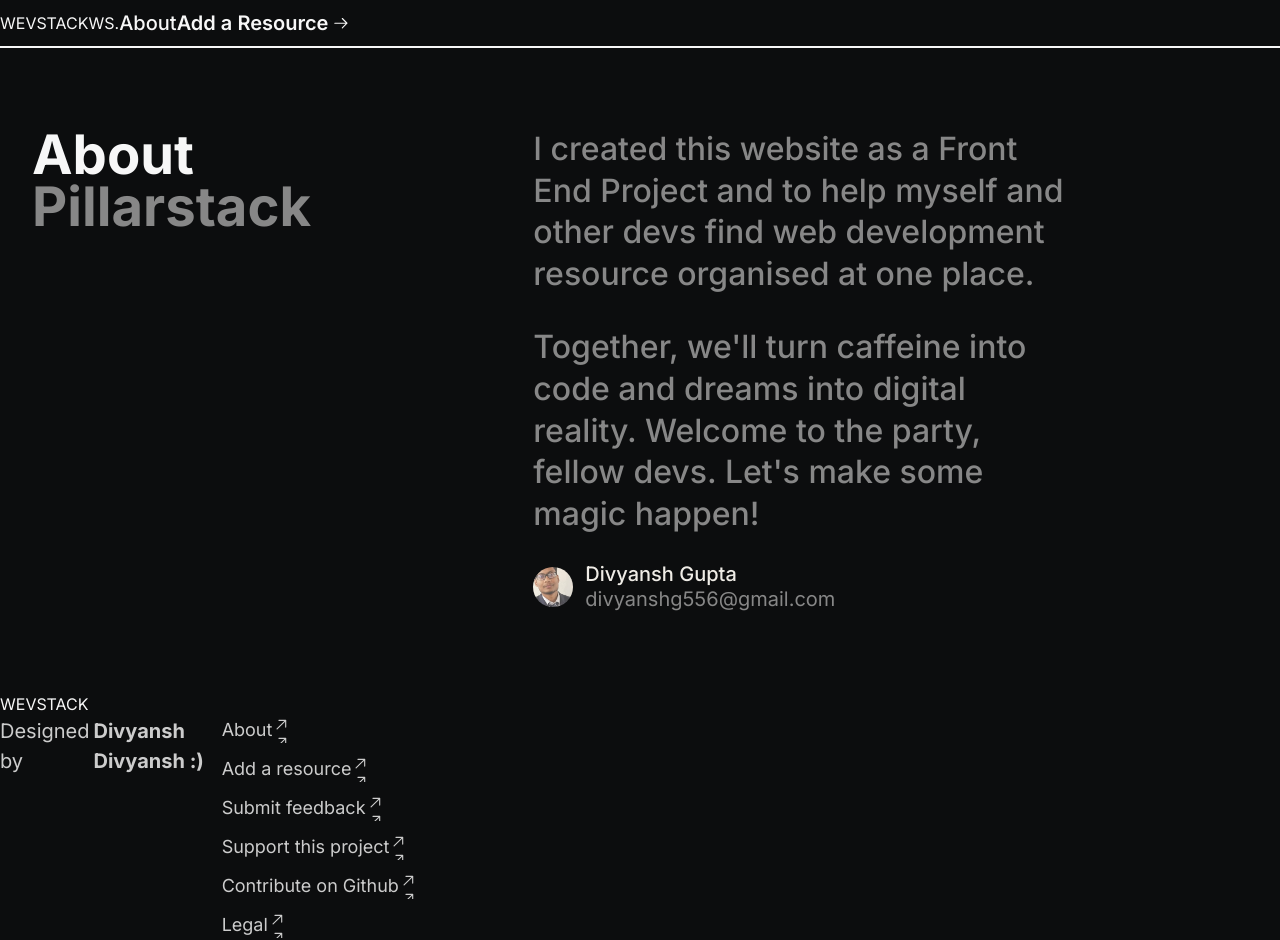
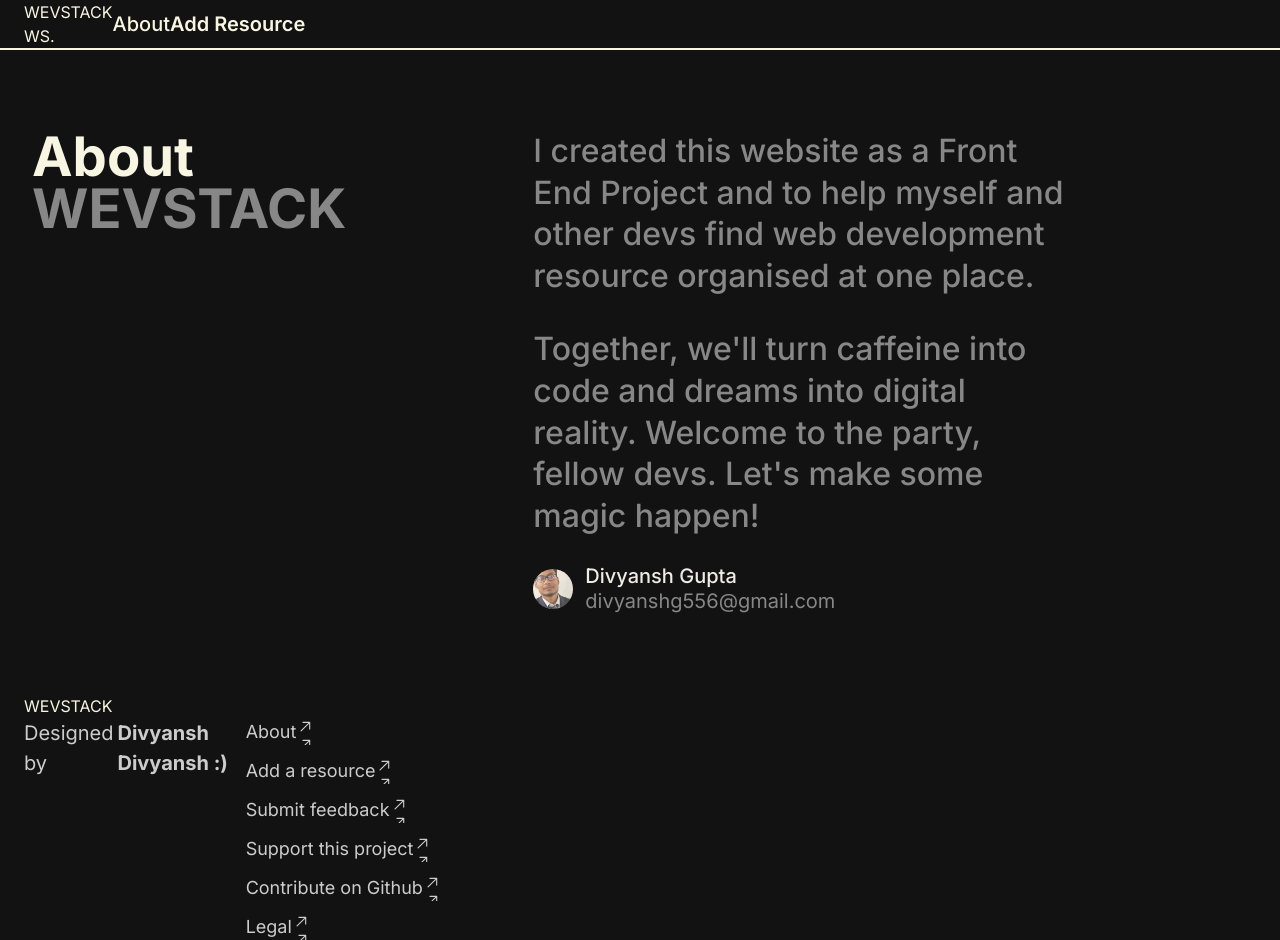
Before and after one commit to divanshGupta/wevstack, a Next.js app: page /about in a window 1280 px wide. Built offline with nearby package versions, Linux system fonts and the light colour scheme.

Commit message:
minor changes

```diff
--- a/src/Components/Buttons/Button.jsx
+++ b/src/Components/Buttons/Button.jsx
@@ -1,14 +1,9 @@
 import Link from "next/link"
-import { GoArrowRight } from "react-icons/go"
 
 function Button({ children, href, ...props }) {
   return (
-    <Link href={href} {...props} className="text-bg rounded-lg font-semibold bg-gradient-to-br from-gradient to-primary group sm:px-5 sm:py-3 px-3 py-2 flex items-center gap-x-1 flex-shrink-0 transition-all duration-200 text-base xl:text-h6 2xl:text-h5">
+    <Link href={href} {...props} className="text-bg rounded-2xl font-semibold bg-[#F8F6E3] sm:px-5 sm:py-3 px-2 py-1 flex items-center gap-x-1 flex-shrink-0 text-base xl:text-h6 2xl:text-h5">
         <span>{children}</span>
-        <div className="relative overflow-hidden">
-            <GoArrowRight className="group-hover:translate-x-5 transition-all ease-in-out-circ duration-500" size={18} />
-            <GoArrowRight className="absolute top-0 -translate-x-5 group-hover:translate-x-0 transition-all duration-500 ease-in-out-circ" size={18} />
-        </div>
     </Link>
   )
 }
--- a/src/Components/Footer/Footer.jsx
+++ b/src/Components/Footer/Footer.jsx
@@ -37,7 +37,7 @@ export default function Footer() {
   ];
 
   return (
-    <footer className="mt-32 mb-16 sm:mb-0">
+    <footer className="px-6 md:px-8 mt-32 mb-16 sm:mb-0">
       <div className="border-b border-b-dim-gray pb-6">
         <span className="sr-only">WEVSTACK</span>
       </div>
--- a/src/Components/Header/Header.jsx
+++ b/src/Components/Header/Header.jsx
@@ -4,18 +4,22 @@ import Link from "next/link";
 export default function Header() {
   return (
     <header className="border-b-2 border-b-dim-gray border-opacity-30">
-      <nav className="px-0 sm:px-6 pt-1 pb-2 xl:pb-4 2xl:pb-6 border-gray border-opacity-20 mt-4 xl:mt-8 2xl:mt-10  flex items-center justify-between">
-          <Link aria-label='Back To Home' href='/'>
-            <span className='md:text-6xl font-extrabold hidden md:block'>WEVSTACK</span>
-            <span className='text-4xl md:hidden block font-extrabold'>W<span className='font-light'>S.</span></span>
-          </Link>
+      <nav className="px-6 sm:px-10 md:px-10 pt-1 pb-2 xl:pb-4 2xl:pb-6 border-opacity-20 mt-2 xl:mt-6 2xl:mt-8  flex items-center justify-between text-accent">
+        <Link aria-label='Back To Home' href='/'>
+          <h1 className='font-extrabold hidden md:block md:text-h2'>WEVSTACK</h1>
+          <h1 className='text-4xl md:hidden block font-extrabold'>W<span className='font-light'>S.</span></h1>
+        </Link>
+
+        {/* <div>
+          <input type="input" />
+        </div> */}
+
         <div className="flex items-center gap-x-8">
           <Link className="font-medium hidden sm:block relative overflow-hidden group h-fit text-base xl:text-h6 2xl:text-h5" href="/about">
             <span className="flex group-hover:-translate-y-5 group-hover:opacity-0 transition-all ease-in-out-circ duration-500">About</span>
             <span className="absolute inset-0 group-hover:translate-y-0 translate-y-5 xl:translate-y-8 transition-all ease-in-out-circ duration-500 underline">About</span>
-
           </Link>
-          <Button target="_blank" href="https://docs.google.com/forms/d/1s2IQUaTPSWInkaBgIhEJrrUfvRpQvDCcQoBShi1Yo7U/edit">Add a Resource</Button>
+          <Button target="_blank" href="https://docs.google.com/forms/d/1s2IQUaTPSWInkaBgIhEJrrUfvRpQvDCcQoBShi1Yo7U/edit">Add Resource</Button>
         </div>
       </nav>
     </header>
--- a/src/app/about/page.jsx
+++ b/src/app/about/page.jsx
@@ -7,7 +7,7 @@ export default function About() {
     <div className="my-20 flex-col flex lg:grid lg:grid-cols-12">
       <div className="text-display col-span-4">
         <h1 className="mb-8 lg:pl-8">
-          About <span className="text-light-gray">Pillarstack</span>
+          About <span className="text-light-gray">WEVSTACK</span>
         </h1>
       </div>
       <div className=" col-start-6 col-span-5 max-w-xl lg:max-w-none text-h5 md:text-h4  leading-[130%] text-light-gray font-medium space-y-7">
--- a/src/app/page.jsx
+++ b/src/app/page.jsx
@@ -15,20 +15,19 @@ export default async function Home({ searchParams }) {
   });
 
   return (
-    <main>
-      <section className="mx-auto flex flex-col items-center space-y-5 mt-20 mb-32">
-        <h1 className=" text-display max-w-[20ch] text-center text-accent">
-          Assorted resources{" "}
-          <span className=" text-light-gray">
-            for frontend developers and web designers.
+    <main className="bg-[222831]">
+      <section className="px-6 md:px-12 mx-auto flex flex-col items-center space-y-5 mt-10 mb-24">
+        <h1 className="leading-snug text-display max-w-[20ch] text-center text-[EEEEEE]">
+          Resources You Need {" "}
+            For Your
+            <span className=" text-light-gray"> Development And Design Project.
           </span>
         </h1>
         <p className="text-text mx-auto text-base text-center xl:text-h6 2xl:text-h5 pt-5 max-w-[50ch]">
-          Explore curated and handpicked goodies that enhance your workflow and
-          cultivate your growth as a developer and designer.
+          Navigate the web development landscape effortlessly with our curated collection of web dev resources.
         </p>
       </section>
-      <section>
+      <section className="px-6 md:px-12">
         <MobileMenu categories={categories} />
         <Menu categories={categories} />
           <ResourceContainer
@@ -36,7 +35,7 @@ export default async function Home({ searchParams }) {
             page={page}
             per_page={per_page}
           />
-          <Trending/>
+          {/* <Trending/> */}
       </section>
     </main>
   );
--- a/src/app/resources/[slug]/page.jsx
+++ b/src/app/resources/[slug]/page.jsx
@@ -57,25 +57,21 @@ export default async function ResourceDetails({ params }) {
   // }
 
   return (
-    <section className="mt-8">
-      <Link scroll={false} href="/" className="flex items-center gap-x-1 pl-2">
-        <GoArrowLeft color="#F7F7F7" size={24} />
-        <span className=" font-semibold text-text text-base">Back</span>
-      </Link>
+    <section className="mt-8 px-6 md:px-12">
+      <Link scroll={false} href="/" className="mt-12 rounded-md border border-dim-gray w-28 px-3 py-2 flex items-center gap-x-1 pl-2">
+            <GoArrowLeft color="#F7F7F7" size={24} />
+            <span className=" font-semibold text-text text-base">Back</span>
+          </Link>
       <div className="flex flex-col md:flex-row mt-5 gap-x-10 lg:gap-x-16 justify-center items-center">
         <div className=" bg-super-dark-gray flex relative items-center justify-center md:pb-[25%] md:pt-[25%] pt-[50%] pb-[50%] rounded-2xl w-full md:w-1/2 border-4 border-outline border-opacity-15">
           <div className="absolute w-2/3 rounded-3xl overflow-hidden  shadow-shine bg-transparent bg-opacity-0 ">
-            <Image
-              priority={true}
-              alt={resource.fields.title}
-              // src={"https:" + resource.fields.thumbnail.fields.file.url}
-              className="h-full w-full"
-              width={800}
-              height={800}
-            />
+            <img className="w-full h-full" alt={resource.fields.title} src={resource.fields.thumbnail}></img>
           </div>
         </div>
         <div className="w-full mt-12 md:mt-0 md:w-1/2">
+
+
+
           <div className="flex flex-col gap-y-3 items-start">
             <h1 className="text-h4 xl:text-h3 font-bold">
               {resource.fields.title}
@@ -96,7 +92,7 @@ export default async function ResourceDetails({ params }) {
             <div className=" gap-x-1 grid grid-cols-12 border-t-2 border-outline border-opacity-20 py-2">
               <h2 className=" font-semibold col-span-4">Category</h2>
               <span className=" col-span-8 text-text px-1">
-                {/* {resource.fields.category.fields.category} */}
+                {resource.fields.category.fields.categories}
               </span>
             </div>
             <div className=" gap-x-1 grid grid-cols-12 ">
@@ -107,13 +103,16 @@ export default async function ResourceDetails({ params }) {
                     className=" py-2 border-b-2 border-outline border-opacity-20 px-1"
                     key={tag.sys.id}
                   >
-                    {tag.fields.tag}
+                    {tag.fields.tags}
                   </span>
                 ))}
               </span>
             </div>
           </div>
+
         </div>
+
+
       </div>
     </section>
   );
--- a/tailwind.config.js
+++ b/tailwind.config.js
@@ -25,19 +25,16 @@ module.exports = {
     },
     colors: {
       'transparent': 'transparent',
-      'bg': '#0C0D0E',
+      'bg': '#121212',
       'dark-charcoal': '#101214',
       'super-dark-gray': '#1A1A1A',
       'dim-gray': '#555555',
       'light-gray': '#878787',
       'gray': '#D1D1D1',
-      'accent': '#F7F7F7',
+      'accent': '#F8F6E3',
       'text': '#CCCCCC',
       'primary': '#EFECE6',
       'outline': '#D1D1D1',
-      'gradient': '#D0C7B3',
-      'gradient2': '#968A73',
-      'gradient3': '#675E4C',
     },
     extend: {
       fontFamily: {
```
Also changed, not shown: src/Components/Category/Menu.jsx (+4 -4 lines), src/Components/Category/MobileMenu.jsx (+5 -5 lines), src/Components/Resource/ResourceCard.jsx (+2 -6 lines).
